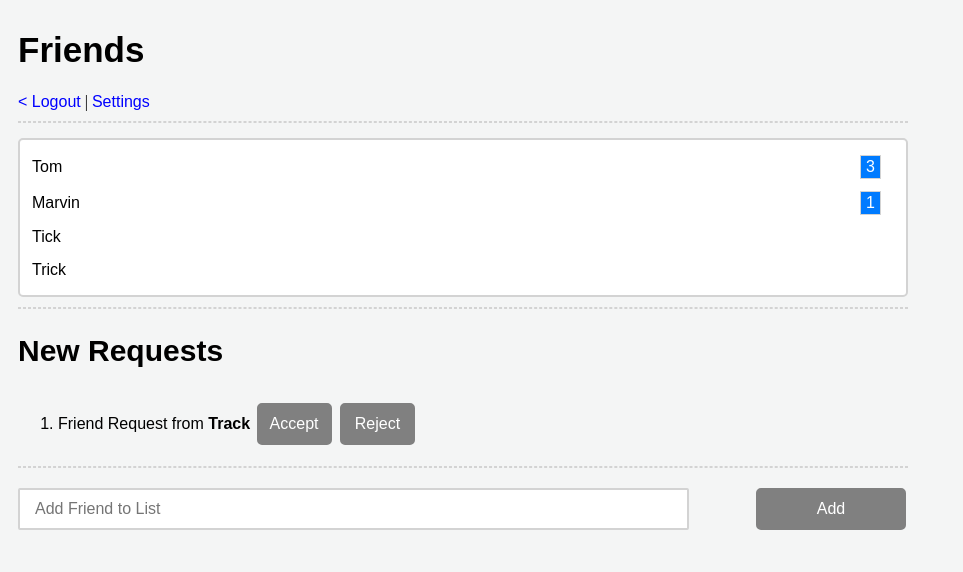
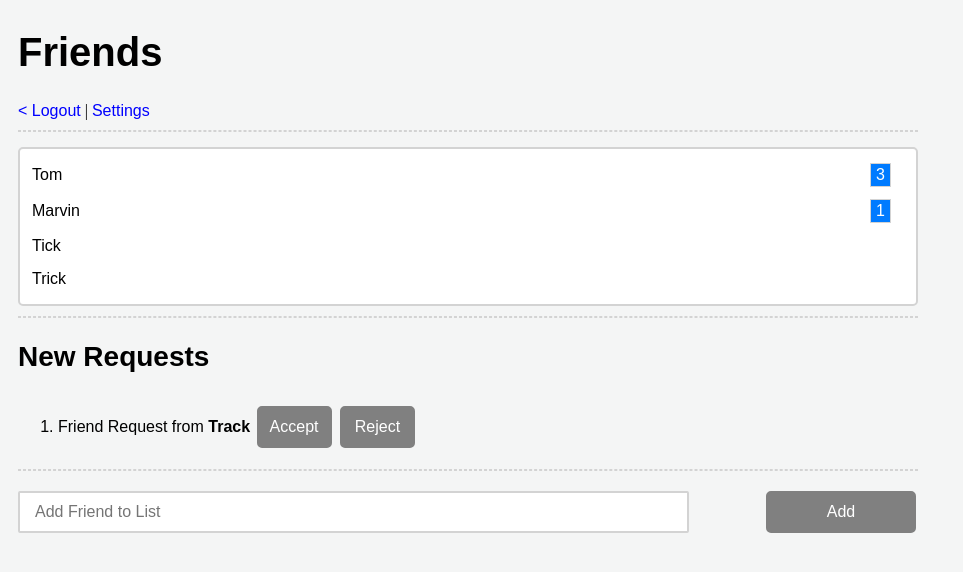
Before and after one commit to tabathamarlene/ChatApp, a PHP site: page /friends.html in a window 1280 px wide. Shown: the top 572 px of the page, without its empty margins (0-963 px from the left). Run offline with PHP 8.4, Linux system fonts and the light colour scheme; some web fonts are replaced.

Commit message:
aufgabe 2 fertig teammitglied 1

```diff
--- a/friends.html
+++ b/friends.html
@@ -11,24 +11,24 @@
 
         <h1 class="left">Friends</h1>
 
-        <a class="text" href="Logout.html">&lt; Logout</a>
+        <a class="text, logout" href="Logout.html">&lt; Logout</a>
         |
-        <a class="text" href="Settings.html">Settings</a>
+        <a class="text" href="Login.html">Settings</a>
 
         <hr>
 
         <div class="friendlist">
         <ul>
         <div class="requestnumber">
-           <li><a class="listitems" href="Tom3.html">Tom</a></li>
+           <li><a class="listitems" href="Login.html">Tom</a></li>
            <div><p class="pnumber">3</p></div>
         </div>
         <div class="requestnumber">
-            <li><a class="listitems" href="Marvin.html">Marvin</a></li>
+            <li><a class="listitems" href="Login.html">Marvin</a></li>
             <div><p class="pnumber">1</p></div>
          </div>
-            <li><a class="listitems" href="Tick.html">Tick</a></li>
-            <li><a class="listitems" href="Trick.html">Trick</a></li>
+            <li><a class="listitems" href="Login.html">Tick</a></li>
+            <li><a class="listitems" href="Login.html">Trick</a></li>
         </ul>
     </div>
 
@@ -37,8 +37,8 @@
         <h2 class="left">New Requests</h1>
         <ol>
             <li class="listitems">Friend Request from <span class="bold"> Track </span>
-                <button class="greybuttonround" >Accept</button>
-                <button class="greybuttonround" >Reject</button></li>
+                <button class="acceptbutton" >Accept</button>
+                <button class="rejectbutton" >Reject</button></li>
 
         </ol>
 
--- a/style.css
+++ b/style.css
@@ -31,7 +31,7 @@
     src: url('/fontss/jost-v15-latin-700.woff2') format('woff2'); /* Chrome 36+, Opera 23+, Firefox 39+, Safari 12+, iOS 10+ */
   }
 body {
-    max-width: 900px;
+
     background-color: #F4F5F5;
 
 }
@@ -54,41 +55,41 @@ h1.center {
     font-family: 'Jost', sans-serif;
     font-weight: 700;
     text-align: center;
-    font-size: 35px;
+    font-size: 2.5em;
 }
 
 h1.left {
     font-family: 'Jost', sans-serif;
     font-weight: 700;
     text-align: left;
-    font-size: 35px;
+    font-size: 2.5em;
 }
 
 h2.left {
     font-family: 'Jost', sans-serif;
     font-weight: 700;
     text-align: left;
-    font-size: 30px;
+    font-size: 1.75em;
 }
 
 
 p.pcenter{
     font-family: 'Jost', sans-serif;
     font-weight: 400;
-    font-size: 16px;
+    font-size: 1em;
     text-align: center;
 }
 
 p.pnormal{
     font-family: 'Jost', sans-serif;
     font-weight: 400;
-    font-size: 16px;
+    font-size: 1em;
 }
 
 a.center {
     font-family: 'Jost', sans-serif;
     font-weight: 400;
-    font-size: 16px;
+    font-size: 1em;
     display: block;
     text-align: center;
     text-decoration: none;
@@ -96,14 +97,30 @@ a.center {
 
 }
 
+.text:hover {
+    text-decoration: underline;
+ }
+
 a:hover {
    text-decoration: underline;
+}
+
+a.logout:hover {
+    color: rgb(255, 0, 0);
+    text-decoration: underline;
+}
+
+a.logout {
+    font-family: 'Jost', sans-serif;
+    font-weight: 400;
+    font-size: 1em;
+    text-decoration: none;
+    color: blue;
 }
 
 div.form {
     display: flex;
     margin: auto;
-   max-width: 600px;
     flex-direction: column;
     /*align-items: center;*/
     font-family: 'Jost', sans-serif;
@@ -169,10 +186,10 @@ input {
     cursor: pointer;
 }
 
-.greybuttonround {
+.acceptbutton {
     font-family: 'Jost', sans-serif;
     font-weight: 400;
-    font-size: 16px;
+    font-size: 1em;
     margin-left: 2px;
     margin-right: 2px;
     margin-top: 10px;
@@ -188,10 +205,37 @@ input {
 
 }
 
+.acceptbutton:hover {
+    background-color: green;
+}
+
+.rejectbutton {
+    font-family: 'Jost', sans-serif;
+    font-weight: 400;
+    font-size: 1em;
+    margin-left: 2px;
+    margin-right: 2px;
+    margin-top: 10px;
+    margin-bottom: 5px;
+    border: 2px solid gray;
+    background-color: grey;
+    border-radius: 5px;
+    color: white;
+    width: 75px;
+    text-align: center;
+    padding: 10px;
+    cursor: pointer;
+
+}
+
+.rejectbutton:hover {
+    background-color: red;
+}
+
 .greybuttonroundaction {
     font-family: 'Jost', sans-serif;
     font-weight: 400;
-    font-size: 16px;
+    font-size: 1em;
     margin-left: 2px;
     margin-right: 2px;
     margin-bottom: 5px;
@@ -233,12 +277,14 @@ justify-content: center;
 .friends {
     margin-top: 30px;
     margin-left: 10px;
+    margin-right: 10px;
+    width: 900px;
 }
 
 a.text {
     font-family: 'Jost', sans-serif;
     font-weight: 400;
-    font-size: 16px;
+    font-size: 1em;
     text-decoration: none;
     color: blue;
 
```
Also changed, not shown: other parts of style.css (+20 -8 lines).
